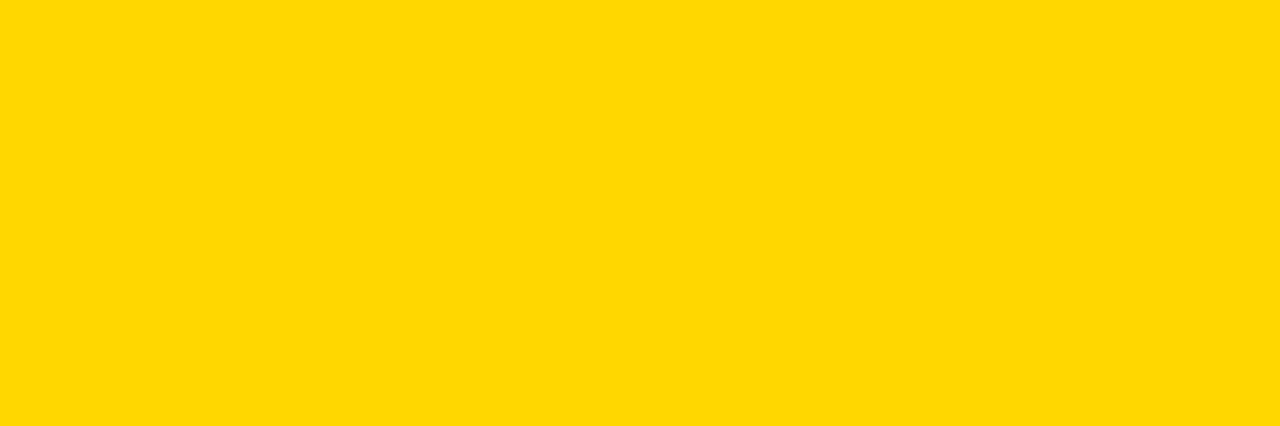
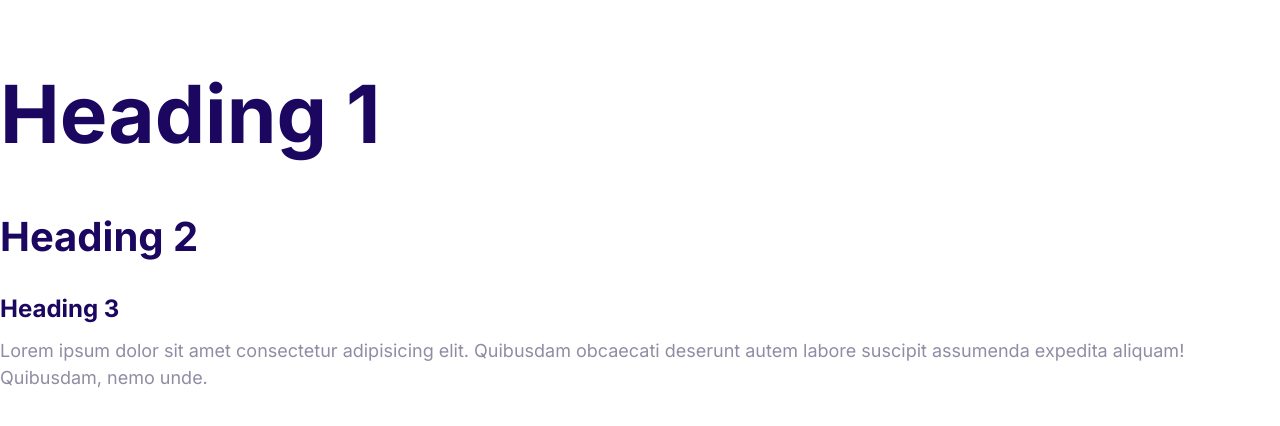
Before and after one commit to Marius13z/myrepo, a plain HTML site: page index.html in a window 1280 px wide. Drawn offline with Linux system fonts and the light colour scheme.

Commit message:
Define the styles for our fonts.

```diff
--- a/css/styles.css
+++ b/css/styles.css
@@ -1,3 +1,59 @@
+:root {
+  --color-primary: #2584ff;
+  --color-secondary: #00d9ff;
+  --color-accent: #ff3400;
+  --color-headings: #1b0760;
+  --color-body: #918ca4;
+}
+
+html {
+  font-size: 62.5%;
+}
+
 body {
-  background-color: gold;
+  font-family: Inter, Arial, Helvetica, sans-serif;
+  font-size: 2.4rem;
+  line-height: 1.5;
+  color: var(--color-body);
 }
+
+h1,
+h2,
+h3 {
+  color: var(--color-headings);
+  margin-bottom: 1rem;
+}
+
+h1 {
+  font-size: 7rem;
+}
+
+h2 {
+  font-size: 4rem;
+}
+
+h3 {
+  font-size: 3rem;
+}
+
+p {
+  margin-top: 0;
+}
+
+@media screen and (min-width: 1024px) {
+  body {
+    font-size: 1.8rem;
+  }
+
+  h1 {
+    font-size: 8rem;
+  }
+
+  h2 {
+    font-size: 4rem;
+  }
+
+  h3 {
+    font-size: 2.4rem;
+  }
+}
--- a/index.html
+++ b/index.html
@@ -5,8 +5,23 @@
     <meta http-equiv="X-UA-Compatible" content="IE=edge" />
     <meta name="viewport" content="width=device-width, initial-scale=1.0" />
     <title>Document</title>
+    <link rel="preconnect" href="https://fonts.googleapis.com" />
+    <link rel="preconnect" href="https://fonts.gstatic.com" crossorigin />
+    <link
+      href="https://fonts.googleapis.com/css2?family=Inter:wght@400;700&display=swap"
+      rel="stylesheet"
+    />
     <link rel="stylesheet" href="css/normalize.css" />
     <link rel="stylesheet" href="css/styles.css" />
   </head>
-  <body></body>
+  <body>
+    <h1>Heading 1</h1>
+    <h2>Heading 2</h2>
+    <h3>Heading 3</h3>
+    <p>
+      Lorem ipsum dolor sit amet consectetur adipisicing elit. Quibusdam
+      obcaecati deserunt autem labore suscipit assumenda expedita aliquam!
+      Quibusdam, nemo unde.
+    </p>
+  </body>
 </html>
```
